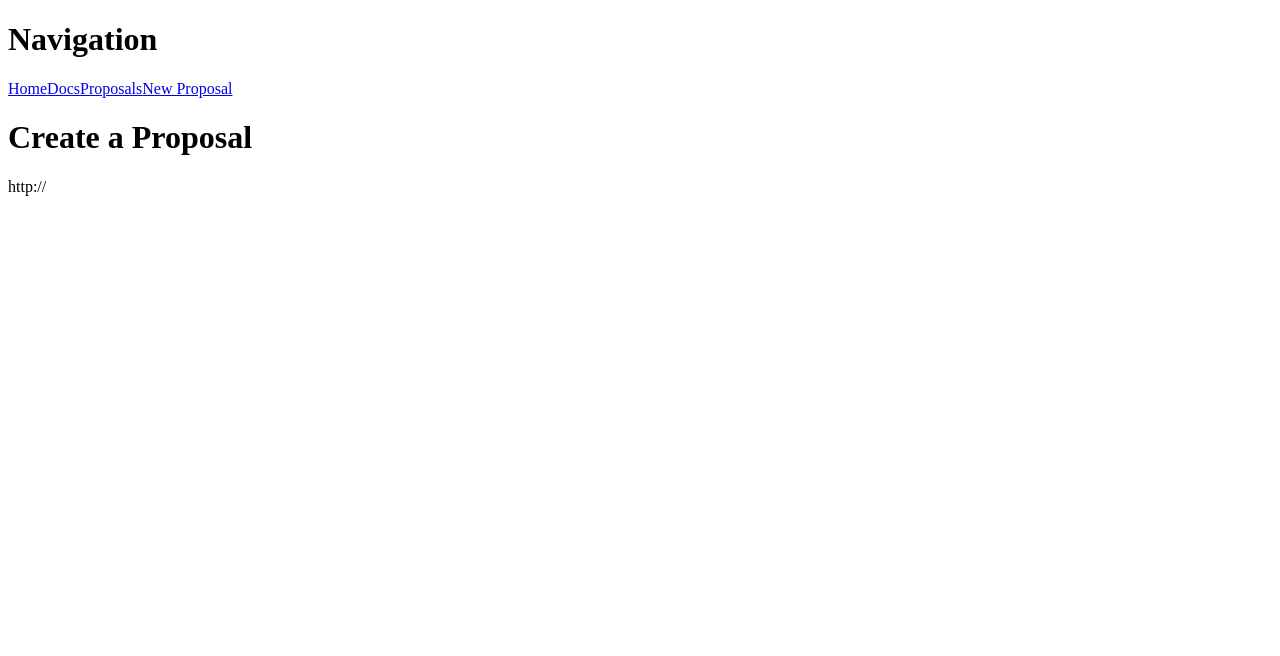
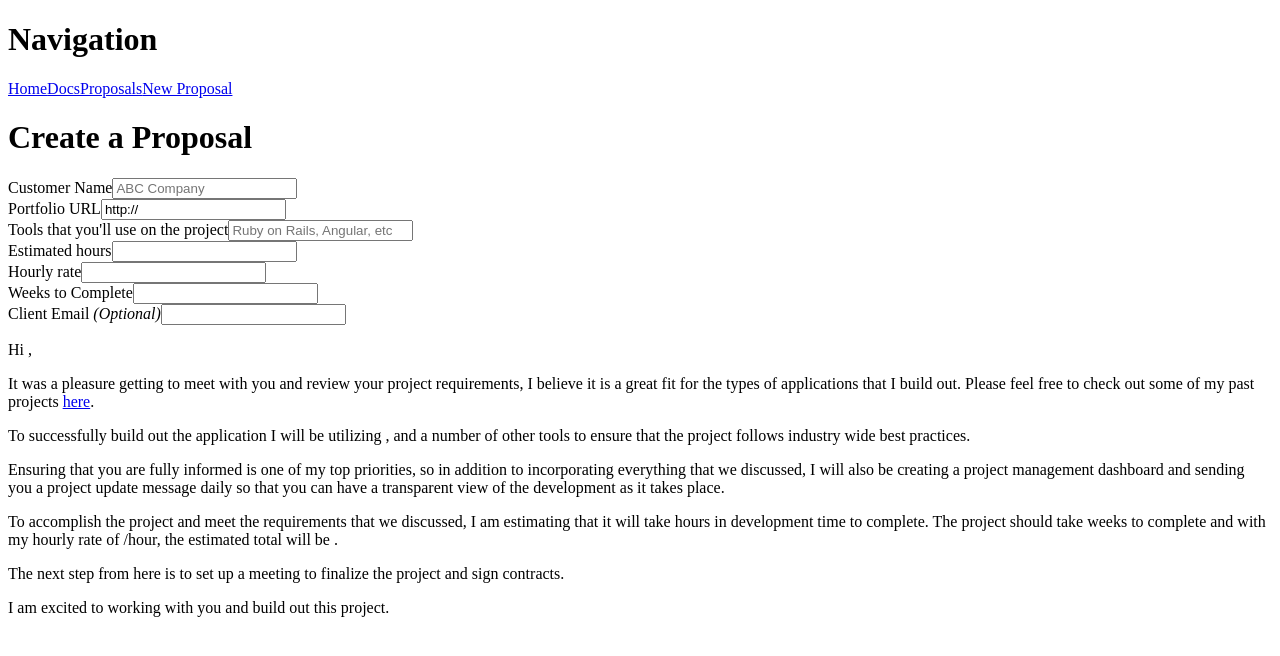
Before and after one commit to mattwarren10/organize-freelance, an Angular app in the folder freelance-camp-fe/: page /proposals/new in a window 1280 px wide. Shown: the top 656 px of the page. Built offline with nearby package versions, Linux system fonts and the light colour scheme.

Commit message:
add new form to insert a new proposal

```diff
--- a/freelance-camp-fe/src/app/app.module.ts
+++ b/freelance-camp-fe/src/app/app.module.ts
@@ -1,5 +1,6 @@
 import { BrowserModule } from '@angular/platform-browser';
 import { NgModule } from '@angular/core';
+import { FormsModule } from '@angular/forms'
 
 import { AppComponent } from './app.component';
 import { HomepageComponent } from './homepage/homepage.component';
@@ -19,7 +20,8 @@ import { AppRoutingModule} from './app-routing.module'
   ],
   imports: [
     BrowserModule,
-    AppRoutingModule
+    AppRoutingModule,
+    FormsModule
   ],
   providers: [],
   bootstrap: [AppComponent]
--- a/freelance-camp-fe/src/app/proposal/proposal-new.component.html
+++ b/freelance-camp-fe/src/app/proposal/proposal-new.component.html
@@ -1,5 +1,118 @@
 <h1>Create a Proposal</h1>
 
 <div>
-	{{proposal.portfolio_url}}
+	<form #proposalForm="ngForm">
+		<div class="form-group">
+			<label for="customer">Customer Name</label>
+			<input type="text"
+				id="customer"
+				placeholder="ABC Company"
+				required
+				name="customer"
+				#customer='ngModel'
+				[(ngModel)]="proposal.customer"
+			>
+			<div [hidden]="customer.valid || customer.pristine">
+				Customer name is required
+			</div>
+		</div>
+		<div class="form-group">
+			<label for="portfolio_url">Portfolio URL</label>
+			<input type="text"
+				id="portfolio_url"
+				required
+				name="portfolio_url"
+				#portfolio_url='ngModel'
+				[(ngModel)]="proposal.portfolio_url"
+			>
+			<div [hidden]="portfolio_url.valid || portfolio_url.pristine">
+				A Portfolio URL is required
+			</div>
+		</div>
+		<div class="form-group">
+			<label for="tools">Tools that you'll use on the project</label>
+			<input type="text"
+				id="tools"
+				placeholder="Ruby on Rails, Angular, etc"
+				required
+				name="tools"
+				#tools='ngModel'
+				[(ngModel)]="proposal.tools"
+			>
+			<div [hidden]="tools.valid || tools.pristine">
+				A list of tools is required
+			</div>
+		</div>
+		<div class="form-group">
+			<label for="estimated_hours">Estimated hours</label>
+			<input type="number"
+				id="estimated_hours"
+				required
+				name="estimated_hours"
+				#estimated_hours='ngModel'
+				[(ngModel)]="proposal.estimated_hours"
+			>
+			<div [hidden]="estimated_hours.valid || estimated_hours.pristine">
+				You need to enter your estimated hours for the project
+			</div>
+		</div>
+		<div class="form-group">
+			<label for="hourly_rate">Hourly rate</label>
+			<input type="number"
+				id="hourly_rate"
+				required
+				name="hourly_rate"
+				#hourly_rate='ngModel'
+				[(ngModel)]="proposal.hourly_rate"
+			>
+			<div [hidden]="hourly_rate.valid || hourly_rate.pristine">
+				You need to enter your hourly rate for the project
+			</div>
+		</div>
+		<div class="form-group">
+			<label for="weeks_to_complete">Weeks to Complete</label>
+			<input type="number"
+				id="weeks_to_complete"
+				required
+				name="weeks_to_complete"
+				#weeks_to_complete='ngModel'
+				[(ngModel)]="proposal.weeks_to_complete"
+			>
+			<div [hidden]="weeks_to_complete.valid || weeks_to_complete.pristine">
+				You need to enter the weeks you estimate to complete the project
+			</div>
+		</div>
+		<div class="form-group">
+			<label for="client_email">Client Email <em>(Optional)</em></label>
+			<input type="email"
+				id="client_email"
+				required
+				name="client_email"
+				#client_email='ngModel'
+				[(ngModel)]="proposal.client_email"
+			>
+		</div>
+	</form>
 </div>
+
+<div>
+	<p>Hi {{ proposal.customer }},</p>
+
+
+	<p>It was a pleasure getting to meet with you and review your project requirements, I believe it is a great fit for the types of applications that I build out. Please feel free to check out some of my past projects <a href="{{ proposal.portfolio_url }}">here</a>.</p>
+
+
+	<p>To successfully build out the application I will be utilizing {{ proposal.tools }}, and a number of other tools to ensure that the project follows industry wide best practices.</p>
+
+
+	<p>Ensuring that you are fully informed is one of my top priorities, so in addition to incorporating everything that we discussed, I will also be creating a project management dashboard and sending you a project update message daily so that you can have a transparent view of the development as it takes place.</p>
+
+
+	<p>To accomplish the project and meet the requirements that we discussed, I am estimating that it will take {{ proposal.estimated_hours }} hours in development time to complete. The project should take {{ proposal.weeks_to_complete }} weeks to complete and with my hourly rate of {{ proposal.hourly_rate }}/hour, the estimated total will be {{ proposal.hourly_rate * proposal.estimated_hours | currency:'USD':true:'.0' }}.</p>
+
+
+	<p>The next step from here is to set up a meeting to finalize the project and sign contracts.</p>
+
+
+	<p>I am excited to working with you and build out this project.</p>
+</div>
```
